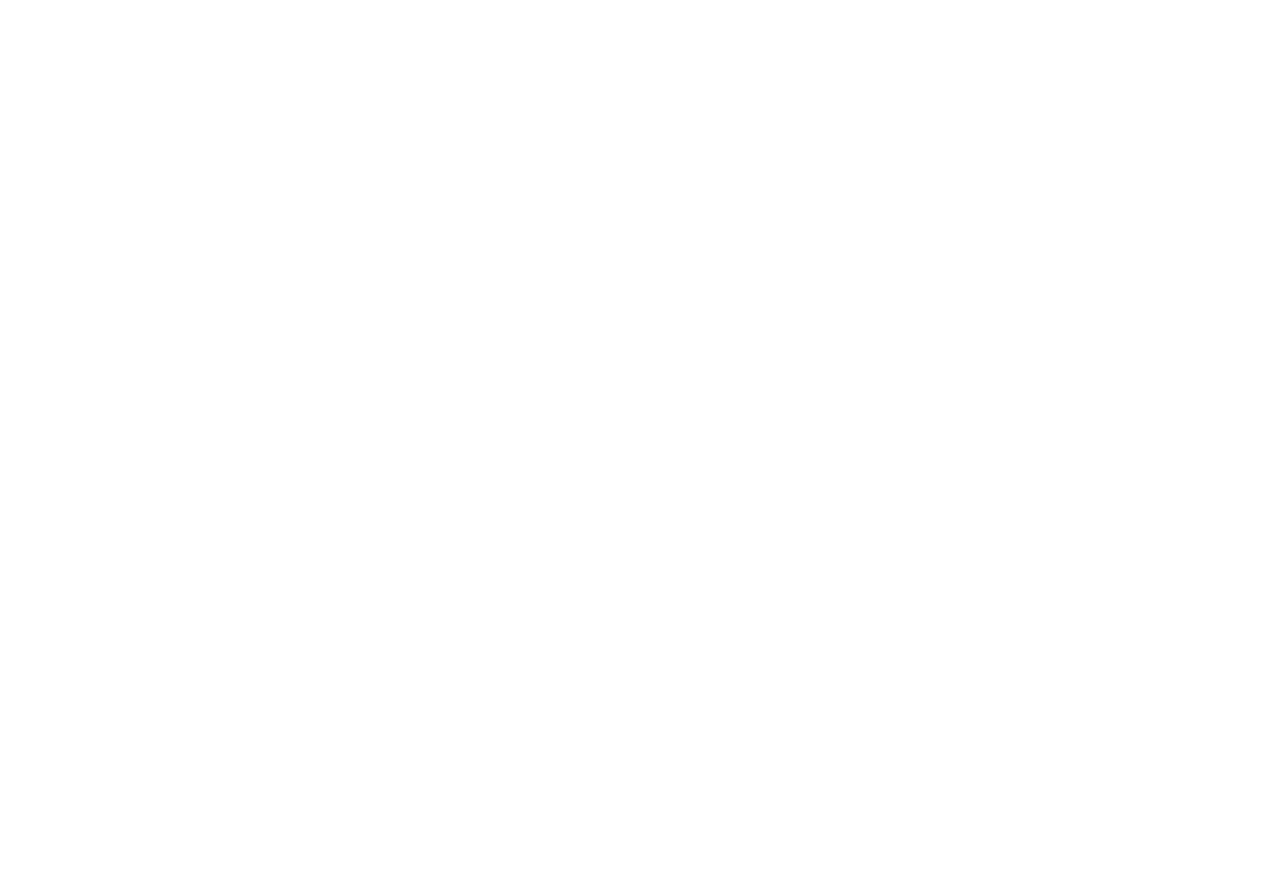
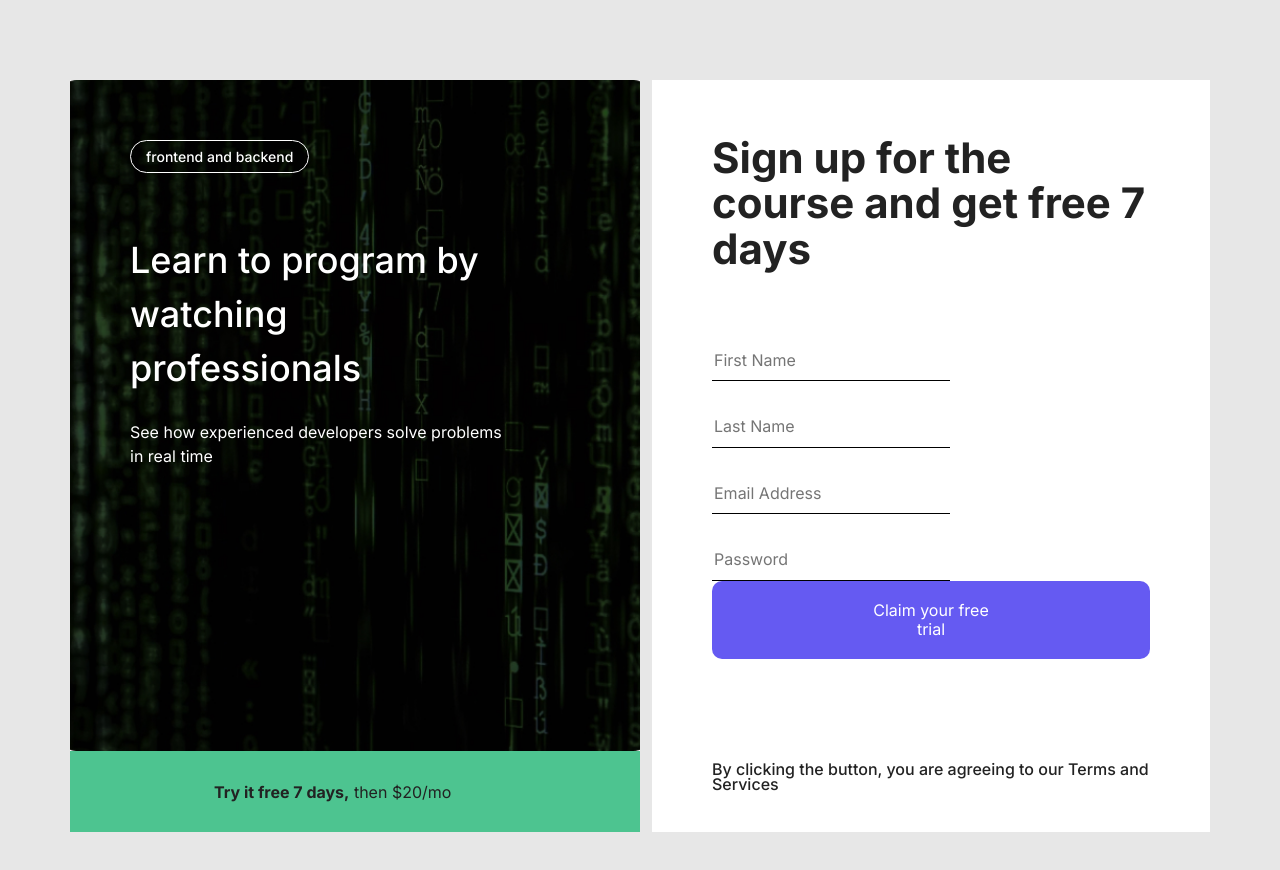
Before and after one commit to oyatillo0201/Intro, a plain HTML site: page index.html in a window 1280 px wide. Before the commit the page ends 800 px from the top, so only its background shows below. Drawn offline with Linux system fonts and the light colour scheme.

Commit message:
Add hero and promo styles and background img

```diff
--- a/css/style.css
+++ b/css/style.css
@@ -17,10 +17,10 @@ body {
   height: 100%;
   padding: 0;
   margin: 0;
-  font-family: "Arial", sans-serif;
+  font-family: "Inter", "Arial", sans-serif;
   font-size: 16px;
   line-height: 1.5;
-  background-color: #fff;
+  background-color: #E7E7E7;
   color: #222;
 }
 
@@ -33,14 +33,174 @@ img {
 .container {
   width: 100%;
   max-width: 1200px;
-  padding-left: 50px;
-  padding-right: 50px;
+  padding-left: 30px;
+  padding-right: 30px;
   margin-left: auto;
   margin-right: auto;
+  display: flex;
 }
 
 
 /* MAIN-CONTENT */
 .main-content {
   flex-grow: 1;
+  display: flex;flex-direction: column;
 }
+
+.global-wrapper {
+  display: flex;
+  padding-top: 80px;
+  padding-bottom: 80px;
+
+}
+
+/* HERO */
+.hero {
+  border-radius: 20px;
+}
+.hero-container {
+
+  margin-right: 12px;
+  border-radius: 20px;
+
+}
+
+.info-text-1 {
+  display: inline-block;
+  padding: 0;
+  margin: 0;
+  margin-bottom: 60px;
+  border: 1px solid rgba(255, 255, 255, 1);
+  border-radius: 41px;
+  padding: 5px 15px;
+  font-size: 14px;
+  font-weight: 500;
+  color: #fff;
+}
+
+.info-heading {
+  margin: 0;
+  margin-bottom: 25px;
+  padding: 0;
+  font-weight: 500;
+  font-size: 36px;
+  color: #fff;
+}
+
+.info-text {
+  padding: 0;
+  margin: 0;
+  font-size: 16px;
+  font-weight: 400;
+  color: #fff;
+}
+
+.information {
+  margin: 0;
+  padding: 0;
+  width: 570px;
+  padding-top: 60px;
+  padding-left: 60px;
+  padding-right: 121px;
+  padding-bottom: 283px;
+  background-image:url(../img/intro-bg.jpg);
+  background-repeat: no-repeat;
+  background-position: center center;
+  background-size: cover;
+}
+
+.footer-info {
+  width: 570px;
+  padding: 0;
+  padding-top: 29px;
+  padding-right: 145px;
+  padding-bottom: 28px;
+  padding-left: 144px;
+  margin: 0;
+  background-color: #4DC490;
+}
+
+.footer-info-text {
+  margin: 0;
+  padding: 0;
+}
+
+
+/* PROMO */
+.promo {
+  background-color: #fff;
+}
+.promo-container {
+
+}
+.action {
+  margin: 0;
+  padding: 0;
+  padding-top: 55px;
+  padding-right: 60px;
+  padding-bottom: 40px;
+  padding-left: 60px;
+}
+
+.action-heading {
+padding: 0;
+margin: 0;
+margin-bottom: 79px;
+font-weight: bold;
+font-size: 42px;
+line-height: 108%;
+}
+
+.user-name {
+  display: block;
+  border: 0;
+  border-bottom: 1px solid #000;
+  padding-bottom: 11px;
+  margin-bottom: 35px;
+}
+
+.user-last-name {
+  display: block;
+  border: 0;
+  border-bottom: 1px solid #000;
+  padding-bottom: 11px;
+  margin-bottom: 35px;
+}
+.user-email {
+  display: block;
+  border: 0;
+  border-bottom: 1px solid #000;
+  padding-bottom: 11px;
+  margin-bottom: 35px;
+}
+
+.user-pass {
+  display: block;
+  border: 0;
+  border-bottom: 1px solid #000;
+  padding-bottom: 11px;
+}
+
+.footer-action {
+  margin: 0;
+  margin-top: 63px;
+  margin-left: 60px;
+  padding: 0;
+}
+
+
+.button {
+  margin: 0;
+  padding: 0;
+  padding: 20px 149px;
+  background-color: #655AF2;
+  border: 0;
+  border-radius: 10px;
+  font-size: 16px;
+  line-height: 19px;
+  color: #fff;
+}
+.footer-action-heading {
+  font-weight: 500;
+  line-height: 15px;
+}
--- a/index.html
+++ b/index.html
@@ -4,7 +4,13 @@
   <meta charset="UTF-8">
   <meta http-equiv="X-UA-Compatible" content="IE=edge">
   <meta name="viewport" content="width=device-width, initial-scale=1.0">
-  <title>Project</title>
+  <title>Intro</title>
+
+  <!-- FONTS -->
+  <link rel="preconnect" href="https://fonts.googleapis.com">
+  <link rel="preconnect" href="https://fonts.gstatic.com" crossorigin>
+  <link href="https://fonts.googleapis.com/css2?family=Inter:wght@400;500;600;700&display=swap" rel="stylesheet">
+
 
   <!-- Stylesheets -->
   <link rel="stylesheet" href="css/normalize.css">
@@ -12,6 +18,44 @@
 </head>
 <body>
 
+  <!-- MAIN-CONTENT -->
+  <div class="global-wrapper container">
+
+    <!-- HERO -->
+    <div class="hero">
+      <div class="hero-container ">
+        <div class="information">
+          <p class="info-text-1">frontend and backend</p>
+          <h2 class="info-heading">Learn to program by watching professionals</h2>
+          <p class="info-text">See how experienced developers solve problems in real time</p>
+        </div>
+        <div class="footer-info">
+          <p class="footer-info-text"><strong>Try it free 7 days,</strong> then $20/mo</p>
+        </div>
+      </div>
+    </div>
+
+    <div class="promo">
+      <div class="promo-container ">
+        <div class="action">
+          <h2 class="action-heading">Sign up for the course and get free 7 days</h2>
+          <form class="action-form" action="#" method="get">
+            <input class="user-name" type="text" name="name" aria-label="First Name" placeholder="First Name" required>
+            <input class="user-last-name" type="text" name="last name" placeholder="Last Name" required>
+            <input class="user-email" type="email" name="email" placeholder="Email Address" aria-label="Email Address" required>
+            <input class="user-pass" type="password" name="Password" placeholder="Password" aria-label="Password" required>
+            <button type="submit" class="button">Claim your free trial</button>
+          </form>
+        </div>
+
+        <div class="footer-action">
+
+          <p class="footer-action-heading">By clicking the button, you are agreeing to our <span>Terms and Services</span></p>
+        </div>
+      </div>
+    </div>
+  </div>
+
   <script src="js/main.js"></script>
 </body>
 </html>
```
Also changed, not shown: img/intro-bg.jpg (added), img/intro-bg@2x.jpg (added).
